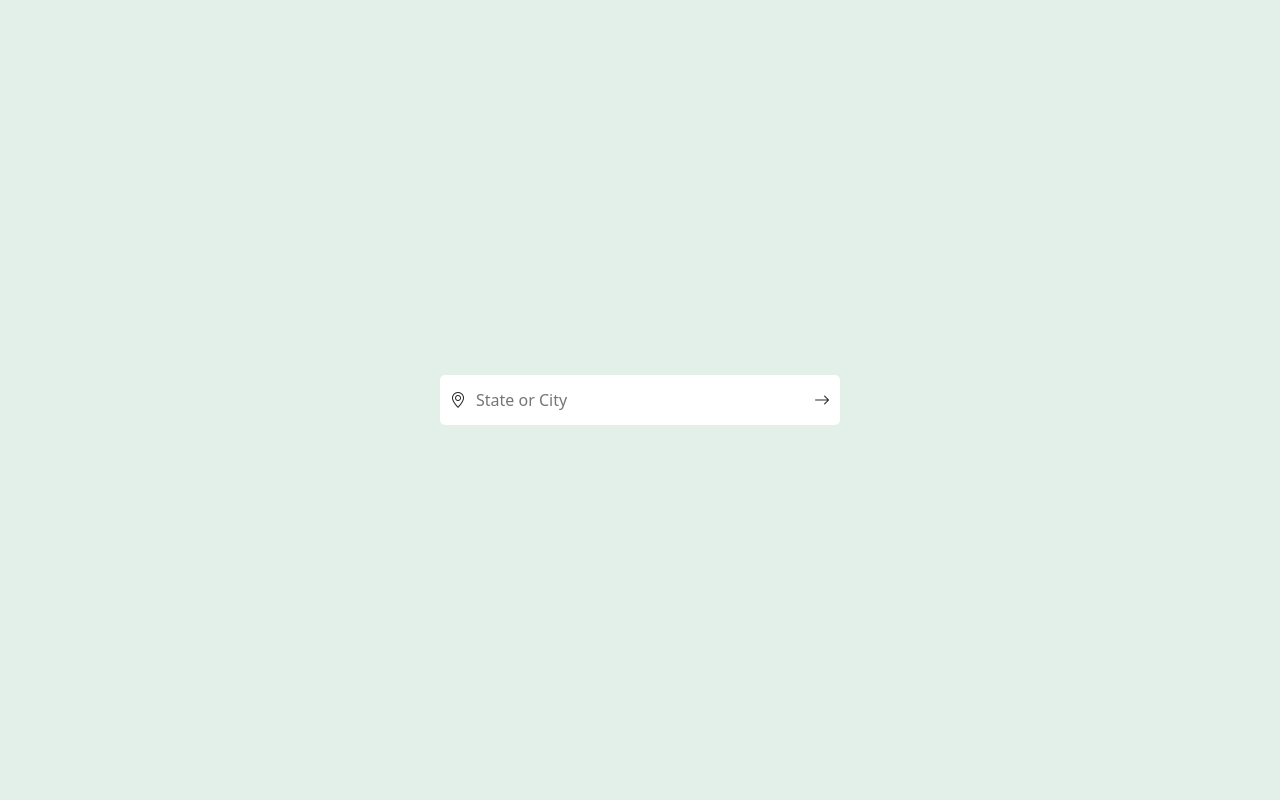
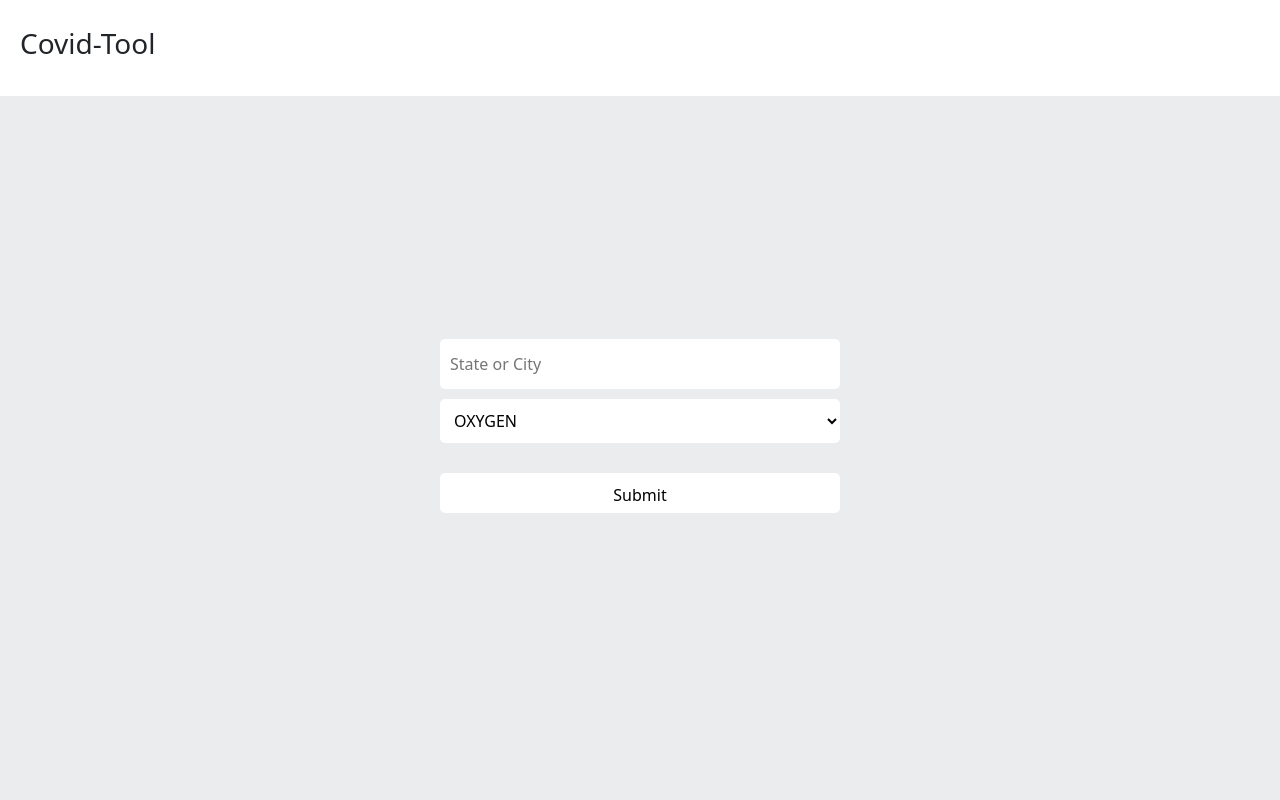
Before and after one commit to AnasNadeem/covid-tool, a Flask app: page / in a window 1280 px wide. Run offline with Flask 2, Linux system fonts and the light colour scheme; some libraries are stand-ins or nearby versions.

Commit message:
frontend

```diff
--- a/application.py
+++ b/application.py
@@ -34,20 +34,20 @@ def index():
         a_day_before = current_time - timedelta(days=1)
         twet = [tweet for tweet in tweepy.Cursor(api.search, q=f'{place} {needs} verified',result_type='recent').items(100)]
         # print(twet)
-        '''
-        for tweet in tweepy.Cursor(api.search, q=f'{place} {needs} verified',result_type='recent').items(100):
-            if tweet.created_at >= a_day_before:
-                tweeted_or_not = tweet.text[0:2]
-                if tweeted_or_not!='RT':
-                    text_tweeter = tweet.text
-                    date_created = tweet.created_at
-                    # day_created = date_created.strftime('%a')
-                    # date_created = date_created.strftime('%w')
-                    # year_created = date_created.strftime('%Y')
-                    # final_time = f"{day_created} {date_created}, {year_created}"
-                    url_of_tweet = f"https://twitter.com/{tweet.user.screen_name}/status/{tweet.id}"
-                    # print(f'{text_tweeter} {date_created} {url_of_tweet}')
-        '''
+
+        # for tweet in tweepy.Cursor(api.search, q=f'{place} {needs} verified',result_type='recent').items(100):
+        #     if tweet.created_at >= a_day_before:
+        #         tweeted_or_not = tweet.text[0:2]
+        #         if tweeted_or_not!='RT':
+        #             text_tweeter = tweet.text
+        #             date_created = tweet.created_at
+        #             # day_created = date_created.strftime('%a')
+        #             # date_created = date_created.strftime('%w')
+        #             # year_created = date_created.strftime('%Y')
+        #             # final_time = f"{day_created} {date_created}, {year_created}"
+        #             url_of_tweet = f"https://twitter.com/{tweet.user.screen_name}/status/{tweet.id}"
+        #             # print(f'{text_tweeter} {date_created} {url_of_tweet}')
+
         # tweets_context = [{
         #     'text':text_tweeter,
         #     'time_created':date_created,
--- a/static/app.js
+++ /dev/null
@@ -1,47 +0,0 @@
-function animatedForm(){
-    const arrows = document.querySelectorAll('.bi-arrow-right');
-    const covidForm = document.getElementById('covid-form');
-    // const checkbox = document.querySelectorAll('input[type=checkbox]');
-
-    arrows.forEach(arrow=>{
-        arrow.addEventListener('click', ()=>{
-            const input = arrow.previousElementSibling;
-            const parent = arrow.parentElement;
-            const nextForm = parent.nextElementSibling;
-
-            console.log(input.type)
-
-            //check for validation
-            if(input.type === 'text' && validatePlace(input)){
-                nextSlide(parent, nextForm);
-            }else if(input.type === undefined){
-                // nextSlide(parent, nextForm);
-                covidForm.submit();
-            }
-        })
-    });
-}
-
-function validatePlace(place){
-    if(place.value.length < 1){
-        console.log("not enough characters");
-        error("rgb(189, 87, 87)");
-    }else{
-        error("rgb(226, 240, 233)");
-        return true;
-    }
-}
-
-
-function nextSlide(parent, nextForm){
-    parent.classList.add('inactive');
-    parent.classList.remove('active');
-    nextForm.classList.remove('inactive');
-    nextForm.classList.add('active');
-}
-
-function error(color){
-    document.body.style.backgroundColor = color
-}
-
-animatedForm();
--- /dev/null
+++ b/static/landing.css
@@ -0,0 +1,101 @@
+* {
+  margin: 0;
+  padding: 0;
+  box-sizing: border-box;
+}
+
+body {
+  background-color: rgb(234, 236, 238);
+}
+
+.nav {
+  display: flex;
+  width: auto;
+  height: 12vh;
+  align-items: center;
+  padding: 20px;
+  background-color: white;
+}
+
+.main-content {
+  display: flex;
+  height: 85vh;
+  justify-content: center;
+  align-items: center;
+}
+
+form {
+  display: flex;
+  flex-direction: column;
+}
+
+.submit {
+  display: flex;
+  justify-content: space-between;
+  width: 400px;
+  height: 40px;
+  display: flex;
+  justify-content: space-between;
+  align-items: center;
+  margin-top: 20px;
+}
+
+.dropdown-field,
+.place-field {
+  display: flex;
+  justify-content: space-between;
+  width: 400px;
+  height: 50px;
+  display: flex;
+  justify-content: space-between;
+  align-items: center;
+}
+
+.submit input,
+.dropdown-field,
+.place-field input {
+  background: none;
+  border: none;
+  flex: 1;
+  height: 100%;
+  outline: none;
+  padding: 10px;
+  margin-bottom: 20px;
+  background: white;
+  border-radius: 5px;
+}
+
+/*  */
+/* Center the loader */
+#loader {
+  position: absolute;
+  left: 50%;
+  top: 50%;
+  z-index: 10;
+  width: 120px;
+  height: 120px;
+  margin: -76px 0 0 -76px;
+  border: 16px solid #f3f3f3;
+  border-radius: 50%;
+  border-top: 16px solid #3498db;
+  -webkit-animation: spin 2s linear infinite;
+  animation: spin 2s linear infinite;
+}
+
+@-webkit-keyframes spin {
+  0% {
+    -webkit-transform: rotate(0deg);
+  }
+  100% {
+    -webkit-transform: rotate(360deg);
+  }
+}
+
+@keyframes spin {
+  0% {
+    transform: rotate(0deg);
+  }
+  100% {
+    transform: rotate(360deg);
+  }
+}
--- /dev/null
+++ b/static/landing.js
@@ -0,0 +1,9 @@
+const loadContent = () => {
+
+    window.onload = () => {
+        document.getElementById('loader').style.display = 'none';
+        document.querySelector('main').style.display = 'block';
+    }
+}
+
+loadContent();
--- a/static/style.css
+++ /dev/null
@@ -1,58 +0,0 @@
-* {
-  margin: 0;
-  padding: 0;
-  box-sizing: border-box;
-}
-
-body {
-  height: 100vh;
-  display: flex;
-  background-color: rgb(226, 240, 233);
-  /* background-color: rgb(87, 189, 130); */
-  transition: background 0.5s ease;
-  position: relative;
-}
-
-.field-place,
-.field-needs,
-.field-finish {
-  position: absolute;
-  top: 50%;
-  left: 50%;
-  transform: translate(-50%, -50%);
-  background: white;
-  height: 50px;
-  width: 400px;
-  display: flex;
-  justify-content: space-between;
-  align-items: center;
-  border-radius: 5px;
-  transition: all 0.5s ease;
-}
-
-.field-place i,
-.field-needs i,
-.field-finish i {
-  padding: 10px;
-  cursor: pointer;
-}
-
-.field-place input {
-  background: none;
-  border: none;
-  flex: 1;
-  height: 100%;
-  outline: none;
-}
-
-div.inactive {
-  opacity: 0;
-  pointer-events: none;
-  transform: translate(-50%, 50%);
-}
-
-div.active {
-  opacity: 1;
-  pointer-events: all;
-  transform: translate(-50%, 50%);
-}
--- a/templates/index.html
+++ b/templates/index.html
@@ -1,53 +1,35 @@
 {% extends "layout.html" %} {% block maincontent %}
-<form id="covid-form" action="" method="post">
-  <div class="field-place">
-    <i class="bi bi-geo-alt"></i>
-    <input type="text" name="place" placeholder="State or City" />
-    <i class="bi bi-arrow-right"></i>
+<div class="main-content">
+  <div class="form">
+    <form method="POST" id="mainForm">
+      <div class="place-field">
+        <input
+          type="text"
+          placeholder="State or City"
+          name="place"
+          autofocus
+          required
+        />
+      </div>
+      <div class="need-field">
+        <select name="need" id="" class="dropdown-field">
+          <option value="oxygen">OXYGEN</option>
+          <option value="bed">BEDS</option>
+          <option value="plasma">PLASMA</option>
+        </select>
+      </div>
+      <div class="submit">
+        <input type="submit" />
+      </div>
+    </form>
   </div>
-  <div class="field-needs inactive">
-    <i class="bi bi-bag-plus"></i>
-
-    <div class="form-check form-switch">
-      <input
-        class="form-check-input"
-        type="radio"
-        id="oxygen"
-        name="need"
-        value="oxygen"
-        checked
-      />
-      <label class="form-check-label" for="oxygen">Oxygen</label>
-    </div>
-    <div class="form-check form-switch">
-      <input
-        class="form-check-input"
-        type="radio"
-        name="need"
-        id="beds"
-        value="beds"
-      />
-      <label class="form-check-label" for="beds">Beds</label>
-    </div>
-    <div class="form-check form-switch">
-      <input
-        class="form-check-input"
-        type="radio"
-        name="need"
-        id="plasma"
-        value="plasma"
-      />
-      <label class="form-check-label" for="plasma">Plasma</label>
-    </div>
-    <i class="bi bi-arrow-right"></i>
-  </div>
-  <!-- <div class="field-finish inactive">
-        <i class="bi bi-heart-fill"></i>
-        <p>Thank You!</p>
-        <i class="bi bi-heart-fill"></i>
-      </div> -->
-</form>
-
+</div>
 {% endblock maincontent %} {% block jscont %}
-<script src="static/app.js"></script>
+<script>
+  const mainForm = document.getElementById("mainForm");
+  mainForm.onsubmit = () => {
+    document.getElementById("loader").style.display = "block";
+    document.querySelector("main").style.display = "hide";
+  };
+</script>
 {% endblock jscont %}
--- a/templates/layout.html
+++ b/templates/layout.html
@@ -1,28 +1,38 @@
 <!DOCTYPE html>
 <html lang="en">
-
-<head>
+  <head>
     <meta charset="UTF-8" />
     <meta http-equiv="X-UA-Compatible" content="IE=edge" />
     <meta name="viewport" content="width=device-width, initial-scale=1.0" />
     <!-- CSS only -->
-    <link href="https://cdn.jsdelivr.net/npm/bootstrap@5.0.0-beta3/dist/css/bootstrap.min.css" rel="stylesheet"
-        integrity="sha384-eOJMYsd53ii+scO/bJGFsiCZc+5NDVN2yr8+0RDqr0Ql0h+rP48ckxlpbzKgwra6" crossorigin="anonymous" />
-    <link rel="stylesheet" href="https://cdn.jsdelivr.net/npm/bootstrap-icons@1.4.1/font/bootstrap-icons.css" />
-    <link rel="stylesheet" href="/static/style.css" />
+    <link
+      href="https://cdn.jsdelivr.net/npm/bootstrap@5.0.0-beta3/dist/css/bootstrap.min.css"
+      rel="stylesheet"
+      integrity="sha384-eOJMYsd53ii+scO/bJGFsiCZc+5NDVN2yr8+0RDqr0Ql0h+rP48ckxlpbzKgwra6"
+      crossorigin="anonymous"
+    />
+    <link
+      rel="stylesheet"
+      href="https://cdn.jsdelivr.net/npm/bootstrap-icons@1.4.1/font/bootstrap-icons.css"
+    />
+    <link rel="stylesheet" href="/static/landing.css" />
     <title>Covid tool</title>
-</head>
-
-<body>
-    {% block maincontent %}
-    {% endblock maincontent %}
-
+  </head>
+  <body>
+    <div id="loader"></div>
+    <div class="nav">
+      <div class="logo"><h3>Covid-Tool</h3></div>
+    </div>
+    <main style="display: none">
+      {% block maincontent %} {% endblock maincontent %}
+    </main>
     <!-- JavaScript Bundle with Popper -->
-    <script src="https://cdn.jsdelivr.net/npm/bootstrap@5.0.0-beta3/dist/js/bootstrap.bundle.min.js"
-        integrity="sha384-JEW9xMcG8R+pH31jmWH6WWP0WintQrMb4s7ZOdauHnUtxwoG2vI5DkLtS3qm9Ekf"
-        crossorigin="anonymous"></script>
-    {% block jscont %}
-    {% endblock jscont %}
-</body>
-
+    <script
+      src="https://cdn.jsdelivr.net/npm/bootstrap@5.0.0-beta3/dist/js/bootstrap.bundle.min.js"
+      integrity="sha384-JEW9xMcG8R+pH31jmWH6WWP0WintQrMb4s7ZOdauHnUtxwoG2vI5DkLtS3qm9Ekf"
+      crossorigin="anonymous"
+    ></script>
+    <script src="static/landing.js"></script>
+    {% block jscont %} {% endblock jscont %}
+  </body>
 </html>
--- a/templates/result.html
+++ b/templates/result.html
@@ -23,4 +23,5 @@
   src="https://platform.twitter.com/widgets.js"
   charset="utf-8"
 ></script>
+
 {% endblock jscont %}
```
